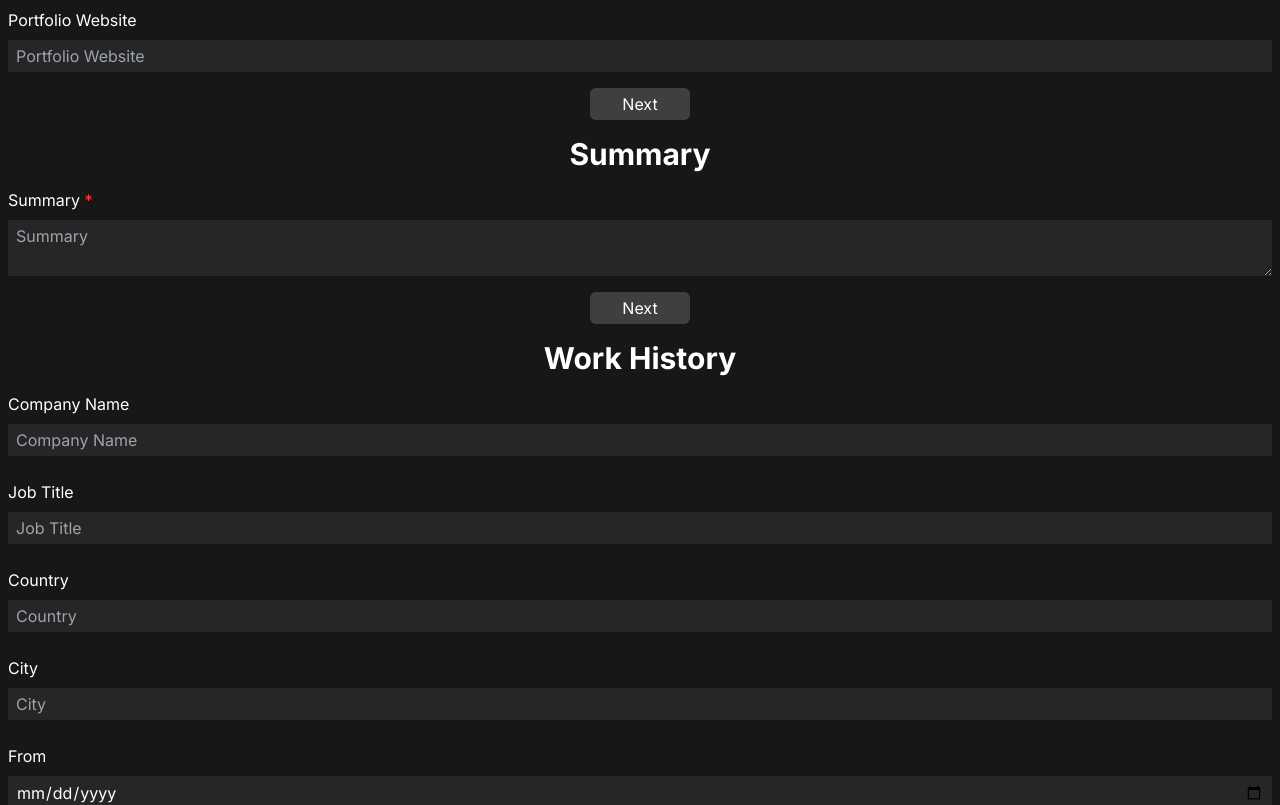
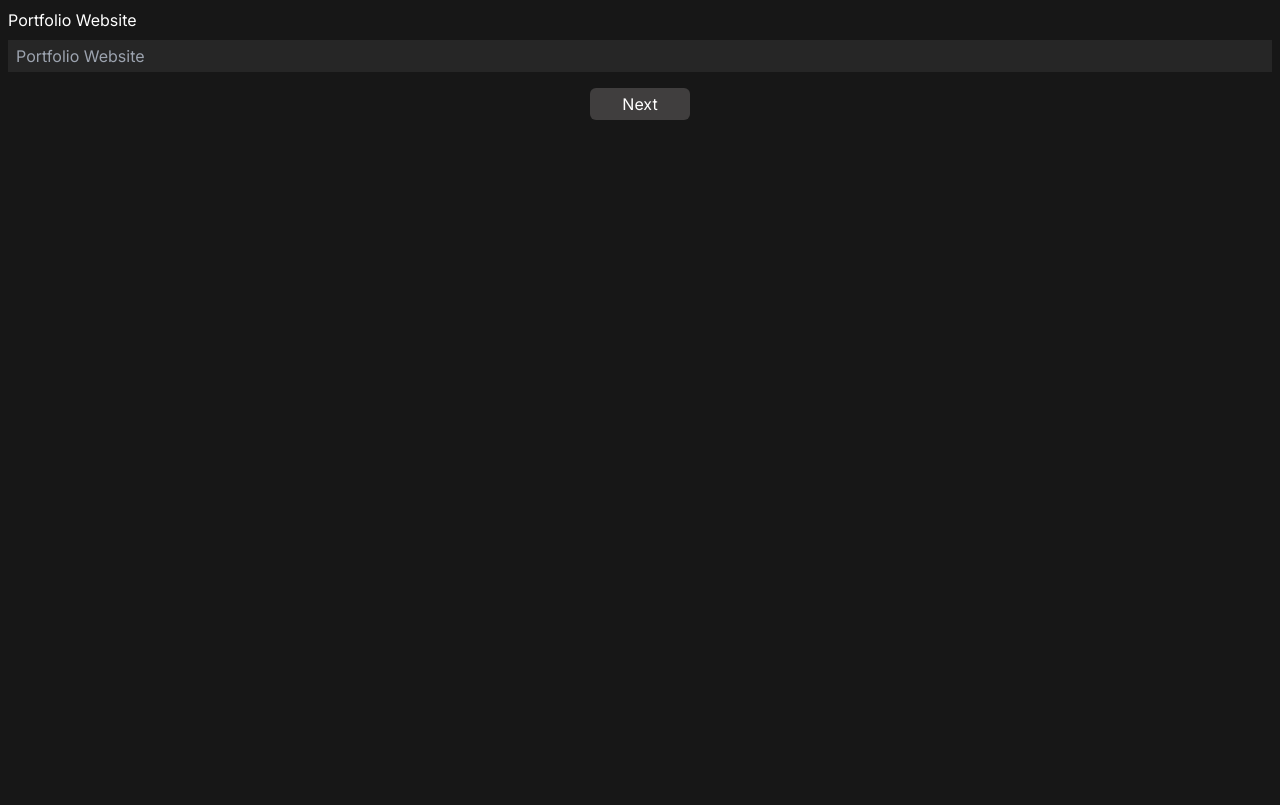
Before and after one commit to sameerstg/cv-maker, a Next.js app: page / in a window 1280 px wide. Shown: the part 1300-2105 px from the top of the page. After the commit the page ends 1436 px from the top, so only its background shows below. Built offline with nearby package versions, Linux system fonts and the light colour scheme.

Commit message:
form state

```diff
--- a/app/components/Form.tsx
+++ b/app/components/Form.tsx
@@ -1,19 +1,26 @@
+'use client'
 import InputField from "@/app/components/InputField";
 import { field } from "@/static/forms";
 
-export default function Form(props: form) {
-  const arr: field[] = props.fieldsWithType;
+export default function Form(props: form, currentForm?: any, setcurrentForm?: any) {
+  function handleNext(e: React.FormEvent) {
+
+    e.preventDefault();
+    console.log("hello world");
+    console.log(currentForm);
+    // setcurrentForm(currentForm + 1);
+  }
   return (
-    <form className="flex w-full flex-col gap-2 justify-center items-start mx-auto my-4">
+    <form className="flex w-full flex-col gap-2 justify-center items-start mx-auto my-4" onSubmit={handleNext}>
 
       <h1 className="text-3xl font-bold text-center mx-auto">{props.formName}</h1>
       {
-        arr.map((field: field,key) => (<>
+        props.fieldsWithType.map((field: field, key) => (<>
 
-          <InputField  key={key} label={field.label} type={field.type} mandatory={field.mandatory} textArea={field.textArea}/>
+          <InputField key={key} label={field.label} type={field.type} mandatory={field.mandatory} textArea={field.textArea} />
         </>))
       }
-      <button className="bg-[#403e3e]  px-8 py-1 rounded-md mx-auto ">Next</button>
+      <button className="bg-[#403e3e]  px-8 py-1 rounded-md mx-auto " type="submit" >Next</button>
 
     </form>
   );
--- a/app/page.tsx
+++ b/app/page.tsx
@@ -1,20 +1,23 @@
+'use client'
 import Form, { form } from "@/app/components/Form";
 import RoundedStatus from "@/app/components/RoundedStatus";
-import {allForms} from '@/static/forms'
+import { allForms } from '@/static/forms'
+import { useState } from "react";
 export default function Home() {
-
+  const [currentForm, setcurrentForm] = useState(0)
   return (
     <>
 
       {
-        allForms.map((form,key) => (
+        allForms.map((form, key) => (
           <RoundedStatus key={key} number={allForms.indexOf(form) + 1} title={form.formName} showLine={allForms.indexOf(form) !== allForms.length - 1} />
         ))
       }
       {
-        allForms.map((form: form,key) => (
-          < Form key={key} formName={form.formName} fieldsWithType={form.fieldsWithType} />
-        ))
+        // allForms.map((form: form,key) => (
+        //   < Form key={key} formName={form.formName} fieldsWithType={form.fieldsWithType} />
+        // ))
+        < Form formName={allForms[currentForm].formName} fieldsWithType={allForms[currentForm].fieldsWithType} />
       }
 
     </>
```
